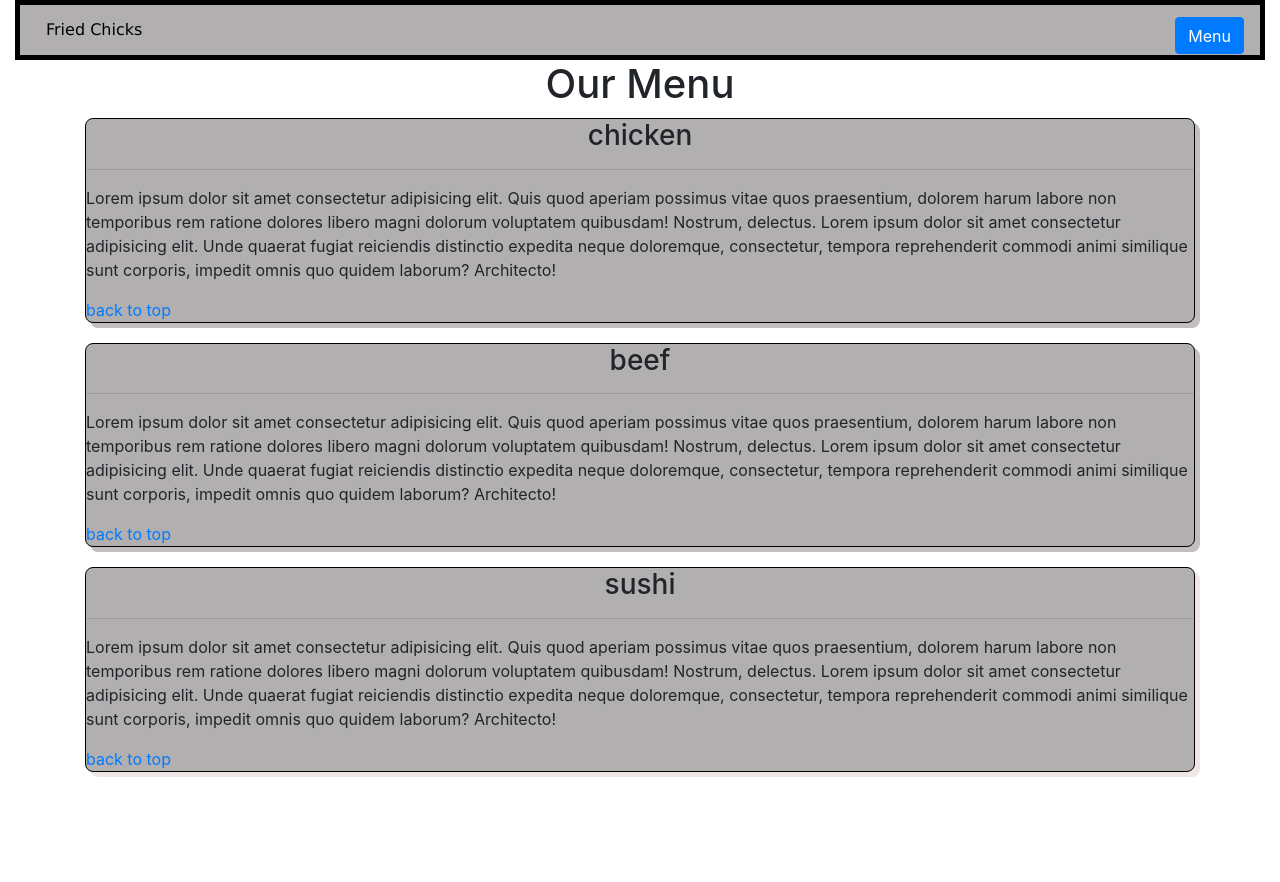
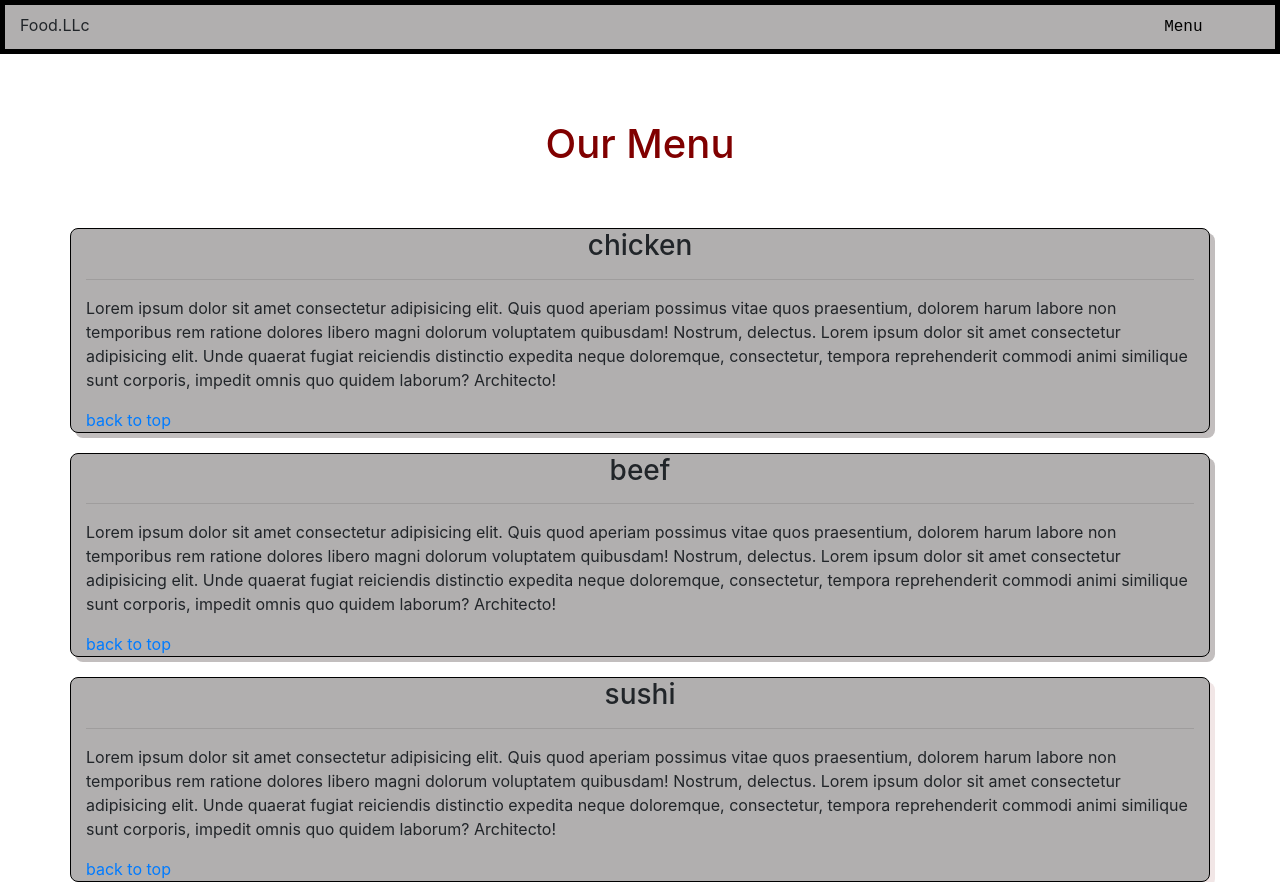
Before and after one commit to Fatima-Hamid/coursera-test, a plain HTML site: page module_3.html in a window 1280 px wide. Before the commit the page ends 800 px from the top, so only its background shows below. Drawn offline with nearby package versions, Linux system fonts and the light colour scheme.

Commit message:
Add files via upload

```diff
--- a/module_3.html
+++ b/module_3.html
@@ -1,9 +1,9 @@
-<!DOCTYPE html>
+<!Doctype html>
 <html lang="en">
 <head>
     <meta charset="UTF-8">
     <meta name="viewport" content="width=device-width, initial-scale=1.0">
-    <title>Document</title>
+    <title> Module_3 </title>
     <!-- Latest compiled and minified CSS -->
 <link rel="stylesheet" href="https://maxcdn.bootstrapcdn.com/bootstrap/4.5.0/css/bootstrap.min.css">
 
@@ -16,18 +16,65 @@
 <!-- Latest compiled JavaScript -->
 <script src="https://maxcdn.bootstrapcdn.com/bootstrap/4.5.0/js/bootstrap.min.js"></script>
 </head>
+<style>
+    ul{
+        list-style-type: none;
+        background-color: #b1afaf;
+        border: 5px solid black;
+    }
+    ul li{
+        display: inline-block;
+        position: relative;
+    }
+    ul li a{
+        display: inline-block;
+        text-decoration: none;
+        color: black;
+        padding: 10px 20px;
+        font-family: 'Courier New', Courier, monospace;
+    }
+    ul li a:hover{
+        background-color: black;
+        color: aliceblue;
+        border: 0px;
+    }
+    ul li ul{
+        position: absolute;
+        display: none;
+    }
+    ul li ul li{
+        display: block;
+    }
+    ul li ul li a{
+        display: block;
+    }
+    ul li:hover ul{
+        display: block;
+    }
+</style>
 <body>
     <div class="container-fluid">
-    <div class="navbar">
-        <p> Fried Chicks </p>
-        <button class="btn btn-primary" id="btn">Menu</button>
+        <div class="row">
+     <ul class="col-md-12 col-sm-12 col-xs-12">
+         <li>Food.LLc</li>
+         <li style="padding-left: 1050px;"><a href="#">Menu</a>
+
+            <ul>
+                <li><a href="#">Chicken</a></li>
+                <li><a href="#">Beef</a></li>
+                <li><a href="#">Sushi</a></li>
+            </ul>
+
+        </li>
+     </ul>
+     </div>
     </div>
-    </div>
-    <h1>
+    <h1 style="margin-bottom: 50px; margin-top: 50px; color: maroon" align="center">
         Our Menu
     </h1>
     <div class="container" id="main">
-        <div id="div-1">
+        <div class="row">
+        <div id="div-1" class="col-lg-12 col-md-12 col-sm-12 col-xs-12">
             <h3 align="center">
                 chicken
             </h3>
@@ -39,7 +86,7 @@
             <a href="module_3.html">back to top</a>
         </div>
 
-        <div id="div-2">
+        <div id="div-2" class="col-lg-12 col-md-12 col-sm-12 col-xs-12">
             <h3 align="center">
                 beef
             </h3>
@@ -51,7 +98,7 @@
             <a href="module_3.html">back to top</a>
         </div>
 
-        <div id="div-3">
+        <div id="div-3" class="col-lg-12 col-md-12 col-sm-12 col-xs-12">
             <h3 align="center">
                 sushi
             </h3>
@@ -62,6 +109,7 @@
             </p>
             <a href="module_3.html">back to top</a>
         </div>
+    </div>
     </div>
     <style>
 
@@ -91,26 +139,6 @@
             padding-bottom: 5px;
             margin-bottom: 20x;
         }
-        div.navbar{
-            height: 60px;
-            background-color: #b1afaf;
-            border: 5px solid black;
-        }
-        div.navbar p{
-            padding-left: 10px;
-            padding-top: 5px;
-            color: black;
-            font-weight: normal;
-            font-family: 'Lucida Sans', 'Lucida Sans Regular', 'Lucida Grande', 'Lucida Sans Unicode', Geneva, Verdana, sans-serif;
-
-        }
-
-        h1{
-            text-align: center;
-        }
-
-
-
 
     </style>
 </body>
```
